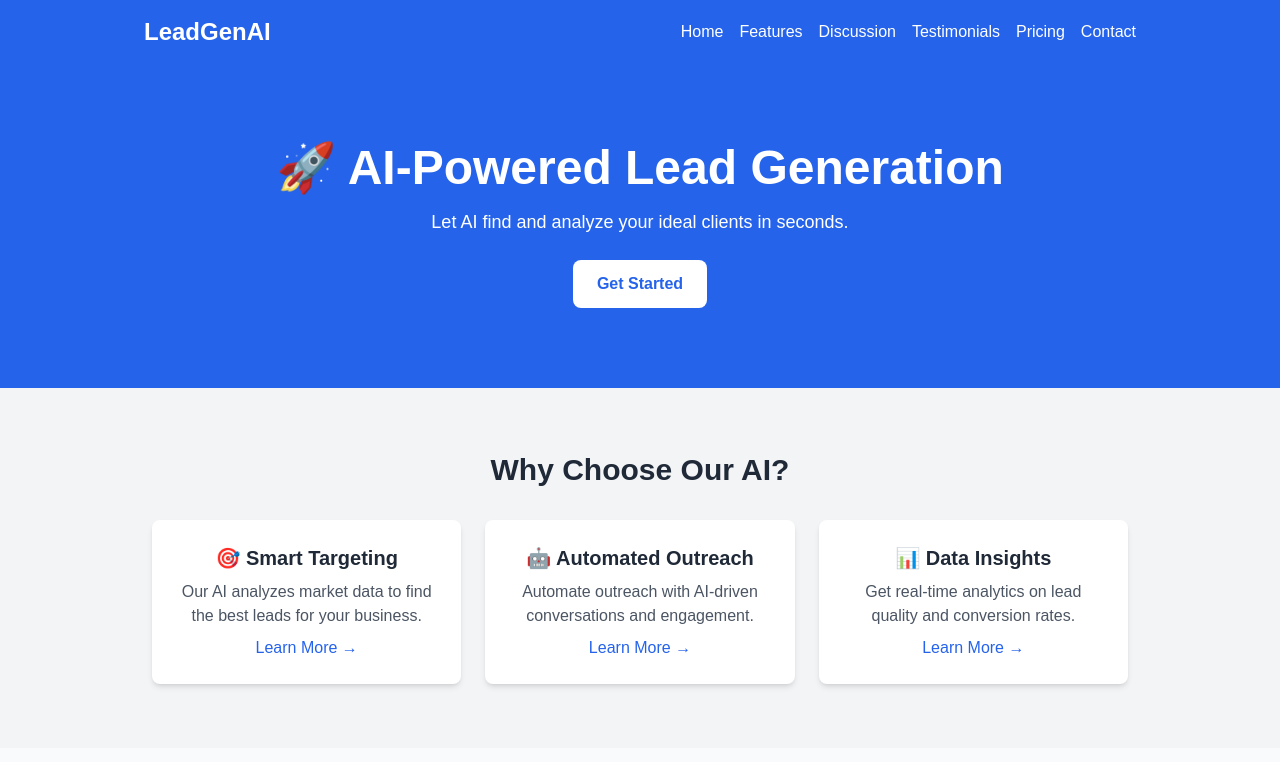
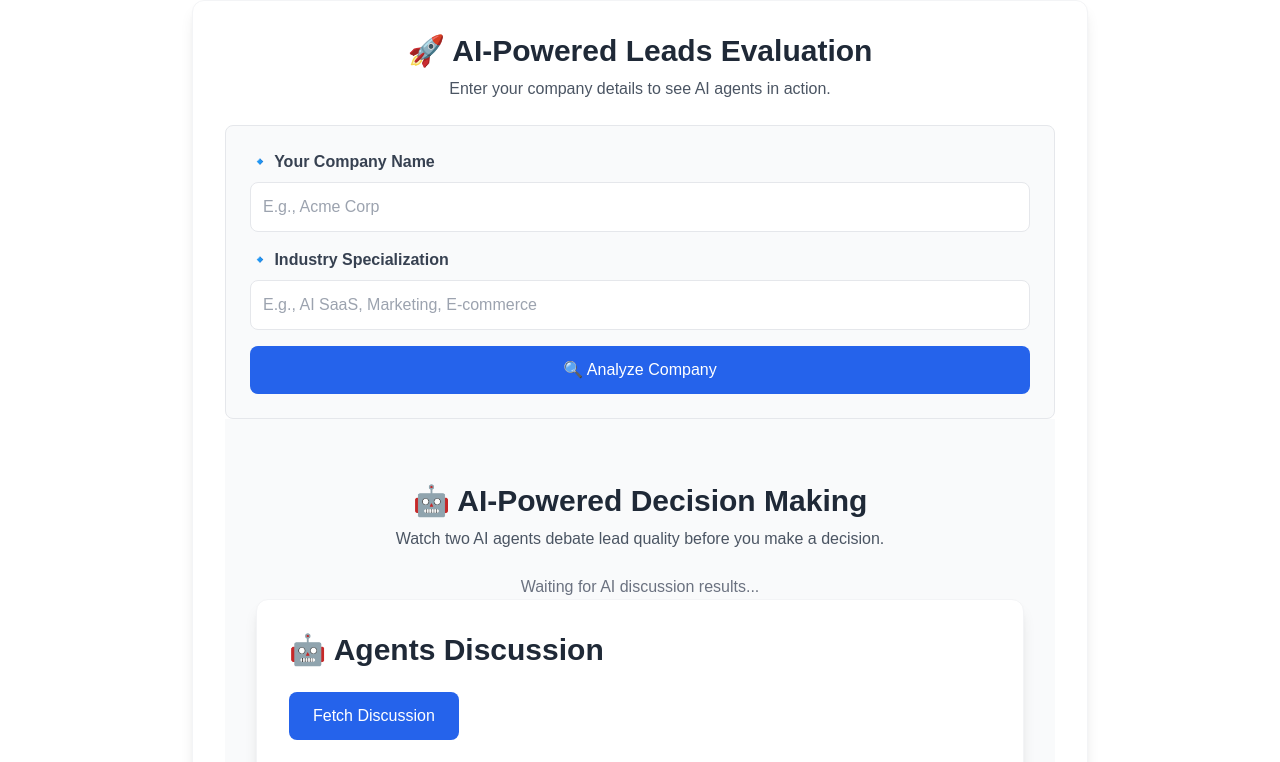
Before and after one commit to GhaouiYoussef/Lablab.ai-LeadGenerationExpert, a Next.js app in the folder lablab/: page / in a window 1280 px wide. Shown: the top 762 px of the page. Built offline with nearby package versions, Linux system fonts and the light colour scheme.

Commit message:
Enhance agents discussion functionality with user company parameter and logging; add test for discussion route

```diff
--- a/lablab/src/app/page.js
+++ b/lablab/src/app/page.js
@@ -1,120 +1,168 @@
 "use client";
 import { useState } from "react";
-import AgentsDiscussion from "./pages/agents-discussion/page";
-import Link from "next/link";
+import axios from "axios";
+import AgentsDiscussion from './pages/agents-discussion/page.js';
 
-// 📌 NavBar Component
-const NavBar = () => (
-  <nav className="bg-blue-600 text-white py-4">
-    <div className="max-w-5xl mx-auto flex justify-between items-center px-4">
-      <div className="text-2xl font-bold">LeadGenAI</div>
-      <div className="space-x-4">
-        <Link href="#hero" className="hover:underline">Home</Link>
-        <Link href="#features" className="hover:underline">Features</Link>
-        <Link href="#discussion" className="hover:underline">Discussion</Link>
-        <Link href="#testimonials" className="hover:underline">Testimonials</Link>
-        <Link href="#pricing" className="hover:underline">Pricing</Link>
-        <Link href="#contact" className="hover:underline">Contact</Link>
+export default function MainPage() {
+  const [company, setCompany] = useState("");
+  const [industry, setIndustry] = useState("");
+  const [loading, setLoading] = useState(false);
+  const [error, setError] = useState("");
+  const [scrapedData, setScrapedData] = useState(null);
+  const [discussionData, setDiscussionData] = useState(null);
+
+  const handleFetchData = async () => {
+    setLoading(true);
+    setError("");
+    setScrapedData(null);
+    setDiscussionData(null);
+
+    try {
+      // First attempt with primary API
+      // let response = await axios.get(`https://lablabscrappercompanies.vercel.app/company-info`, {
+      let response = await axios.get(`http://localhost:8001/company-info`, {
+        params: { company },
+      });
+
+      if (!response.data || !response.data.data) {
+        throw new Error("No relevant data found.");
+      }
+
+      console.log("Scraped Data:", response.data);
+      setScrapedData(response.data);
+      sessionStorage.setItem("currentScrapedData", JSON.stringify(response.data));
+
+      // Call AI agent discussion API with the extracted summary
+      // const discussionResponse = await axios.get(`https://pythonapp-agent.vercel.app/api/agents-discussion/`, {
+      const discussionResponse = await axios.get(`http://localhost:8000/api/agents-discussion/`, {
+        params: {
+          WebSiteSummary: response.data.data,
+          UserCompany: company || "AI Consulting",
+        },
+      });
+
+      console.log("AI Discussion Data:", discussionResponse.data);
+      setDiscussionData(discussionResponse.data);
+
+      // Scroll to discussion section
+      document.getElementById("discussion").scrollIntoView({ behavior: "smooth" });
+
+    } catch (err) {
+      console.error("Error fetching data:", err);
+      setError("Failed to fetch company details. Trying alternative source...");
+
+      try {
+        // Second attempt with backup API
+        let fallbackResponse = await axios.get(`https://pythonapp-agent.vercel.app/api/company-info`, {
+          params: { company },
+        });
+
+        if (!fallbackResponse.data || !fallbackResponse.data.data) {
+          throw new Error("Fallback also failed.");
+        }
+
+        console.log("Fallback Scraped Data:", fallbackResponse.data);
+        setScrapedData(fallbackResponse.data);
+        sessionStorage.setItem("currentScrapedData", JSON.stringify(fallbackResponse.data));
+
+        // Call AI agent discussion API
+        const discussionResponse = await axios.get(`https://pythonapp-agent.vercel.app/api/agents-discussion/`, {
+          params: {
+            WebSiteSummary: fallbackResponse.data.data,
+            UserCompany: company || "AI Consulting",
+          },
+        });
+
+        console.log("AI Discussion Data:", discussionResponse.data);
+        setDiscussionData(discussionResponse.data);
+
+        // Scroll to discussion section
+        document.getElementById("discussion").scrollIntoView({ behavior: "smooth" });
+
+      } catch (fallbackError) {
+        console.error("Error fetching fallback data:", fallbackError);
+        setError("Both sources failed. Please try again later.");
+      }
+    }
+
+    setLoading(false);
+  };
+
+  return (
+    <div className="p-8 max-w-4xl mx-auto bg-white shadow-lg rounded-xl border border-gray-100">
+      <h1 className="text-3xl font-bold text-gray-800 text-center">🚀 AI-Powered Leads Evaluation</h1>
+      <p className="text-center text-gray-600 mt-2">Enter your company details to see AI agents in action.</p>
+
+      {/* Company Input Form */}
+      <div className="mt-6 p-6 bg-gray-50 rounded-lg border border-gray-200">
+        <label className="block text-gray-700 font-semibold mb-2">🔹 Your Company Name</label>
+        <input
+          type="text"
+          value={company}
+          onChange={(e) => setCompany(e.target.value)}
+          placeholder="E.g., Acme Corp"
+          className="w-full p-3 border rounded-lg focus:outline-none focus:ring focus:border-blue-300"
+        />
+
+        <label className="block text-gray-700 font-semibold mt-4 mb-2">🔹 Industry Specialization</label>
+        <input
+          type="text"
+          value={industry}
+          onChange={(e) => setIndustry(e.target.value)}
+          placeholder="E.g., AI SaaS, Marketing, E-commerce"
+          className="w-full p-3 border rounded-lg focus:outline-none focus:ring focus:border-blue-300"
+        />
+
+        <button
+          onClick={handleFetchData}
+          className="mt-4 w-full px-6 py-3 bg-blue-600 text-white rounded-lg hover:bg-blue-700 transition-all duration-300 ease-in-out"
+        >
+          {loading ? "Processing..." : "🔍 Analyze Company"}
+        </button>
+
+        {/* Error Message */}
+        {error && <p className="mt-4 text-red-600">{error}</p>}
       </div>
-    </div>
-  </nav>
-);
 
-export default function Home() {
-  return (
-    <div className="bg-gray-100 min-h-screen">
-      <NavBar />
-      {/* 🌟 Hero Section */}
-      <section id="hero" className="bg-blue-600 text-white text-center py-20 px-4">
-        <h1 className="text-5xl font-bold">🚀 AI-Powered Lead Generation</h1>
-        <p className="mt-4 text-lg">Let AI find and analyze your ideal clients in seconds.</p>
-        <button className="mt-6 px-6 py-3 bg-white text-blue-600 font-bold rounded-lg hover:bg-gray-200 transition">
-          Get Started
-        </button>
-      </section>
-
-      {/* 🔥 Features Section */}
-      <section id="features" className="py-16 px-6 max-w-5xl mx-auto text-center">
-        <h2 className="text-3xl font-bold text-gray-800">Why Choose Our AI?</h2>
-        <div className="grid md:grid-cols-3 gap-6 mt-8">
-          <FeatureCard title="🎯 Smart Targeting" link="pages/smart-targeting" desc="Our AI analyzes market data to find the best leads for your business." />
-          <FeatureCard title="🤖 Automated Outreach" link="pages/automated-outreach" desc="Automate outreach with AI-driven conversations and engagement."/>
-          <FeatureCard title="📊 Data Insights" link="pages/data-insights"  desc="Get real-time analytics on lead quality and conversion rates."/>
+      {/* Show Scraped Data (Before Discussion) */}
+      {scrapedData && (
+        <div className="mt-6 p-6 bg-green-50 rounded-lg border-l-4 border-green-500">
+          <h2 className="text-xl font-bold text-green-700">✅ Scraped Data:</h2>
+          <p className="mt-2 text-gray-700">{scrapedData.data}</p>
         </div>
-      </section>
+      )}
 
       {/* 💬 Live AI Discussion */}
       <section id="discussion" className="py-16 px-6 bg-gray-50">
         <h2 className="text-3xl font-bold text-center text-gray-800">🤖 AI-Powered Decision Making</h2>
         <p className="text-center text-gray-600 mt-2">Watch two AI agents debate lead quality before you make a decision.</p>
+
         <div className="mt-6">
+          {discussionData ? (
+            <div className="p-6 bg-white shadow-md rounded-lg border border-gray-300">
+              <h3 className="text-xl font-semibold text-gray-800">🗣️ AI Discussion Result:</h3>
+              {discussionData ? (
+              <div className="p-6 bg-white shadow-md rounded-lg border border-gray-300">
+                <h3 className="text-xl font-semibold text-gray-800">🗣️ AI Discussion Result:</h3>
+                <p className="mt-2 text-gray-700"><strong>Summary:</strong> {discussionData.summary}</p>
+                <h4 className="text-lg font-semibold mt-4">📜 Discussion History:</h4>
+                <ul className="list-disc list-inside text-gray-700 mt-2">
+                  {discussionData.history?.map((entry, index) => (
+                    <li key={index}>{entry}</li>
+                  ))}
+                </ul>
+              </div>
+            ) : (
+              <p className="text-center text-gray-500">Waiting for AI discussion results...</p>
+            )}
+
+            </div>
+          ) : (
+            <p className="text-center text-gray-500">Waiting for AI discussion results...</p>
+          )}
           <AgentsDiscussion />
         </div>
-      </section>
-
-      {/* ⭐ Testimonials */}
-      <section id="testimonials" className="py-16 px-6 max-w-5xl mx-auto text-center">
-        <h2 className="text-3xl font-bold text-gray-800">What Our Clients Say</h2>
-        <div className="grid md:grid-cols-2 gap-6 mt-8">
-          <TestimonialCard name="Sarah L." text="This software revolutionized our lead generation process!" />
-          <TestimonialCard name="John D." text="We saw a 40% increase in qualified leads within a month!" />
-        </div>
-      </section>
-
-      {/* 💰 Pricing */}
-      <section id="pricing" className="py-16 px-6 bg-gray-50">
-        <h2 className="text-3xl font-bold text-center text-gray-800">💰 Pricing Plans</h2>
-        <div className="grid md:grid-cols-3 gap-6 mt-8 max-w-4xl mx-auto">
-          <PricingCard title="Starter" price="$19/mo" features={["Basic AI Analysis", "50 Leads/month"]} />
-          <PricingCard title="Pro" price="$49/mo" features={["Advanced AI Scoring", "200 Leads/month"]} />
-          <PricingCard title="Enterprise" price="Custom" features={["Unlimited Leads", "Custom AI Models"]} />
-        </div>
-      </section>
-
-      {/* 📩 Contact */}
-      <section id="contact" className="py-16 px-6 max-w-3xl mx-auto text-center">
-        <h2 className="text-3xl font-bold text-gray-800">📩 Contact Us</h2>
-        <p className="text-gray-600 mt-2">Have questions? Request a demo today!</p>
-        <input
-          type="email"
-          placeholder="Enter your email"
-          className="mt-4 p-3 w-full border rounded-lg"
-        />
-        <button className="mt-4 px-6 py-3 bg-blue-600 text-white rounded-lg hover:bg-blue-700 transition">
-          Request Demo
-        </button>
       </section>
     </div>
   );
 }
-
-const FeatureCard = ({ title, link, desc }) => (
-  <Link href={link}>
-    <div className="bg-white p-6 rounded-lg shadow-md hover:shadow-lg transition cursor-pointer">
-      <h3 className="text-xl font-bold text-gray-800">{title}</h3>
-      <p className="text-gray-600 mt-2">{desc}</p>
-      <p className="text-blue-600 mt-2">Learn More →</p>
-    </div>
-  </Link>
-);
-
-// 📌 Testimonial Card
-const TestimonialCard = ({ name, text }) => (
-  <div className="bg-white p-6 rounded-lg shadow-md hover:shadow-lg transition">
-    <p className="text-gray-600 italic">"{text}"</p>
-    <h4 className="mt-3 text-gray-800 font-bold">{name}</h4>
-  </div>
-);
-
-// 📌 Pricing Card
-const PricingCard = ({ title, price, features }) => (
-  <div className="bg-white p-6 rounded-lg shadow-md hover:shadow-lg transition text-center">
-    <h3 className="text-xl font-bold text-gray-800">{title}</h3>
-    <p className="text-blue-600 text-2xl font-bold">{price}</p>
-    <ul className="mt-3 text-gray-600">
-      {features.map((feature, idx) => (
-        <li key={idx}>✔ {feature}</li>
-      ))}
-    </ul>
-  </div>
-);
```
Also changed, not shown: 2 other files (tests, documents, lock files or other folders).
